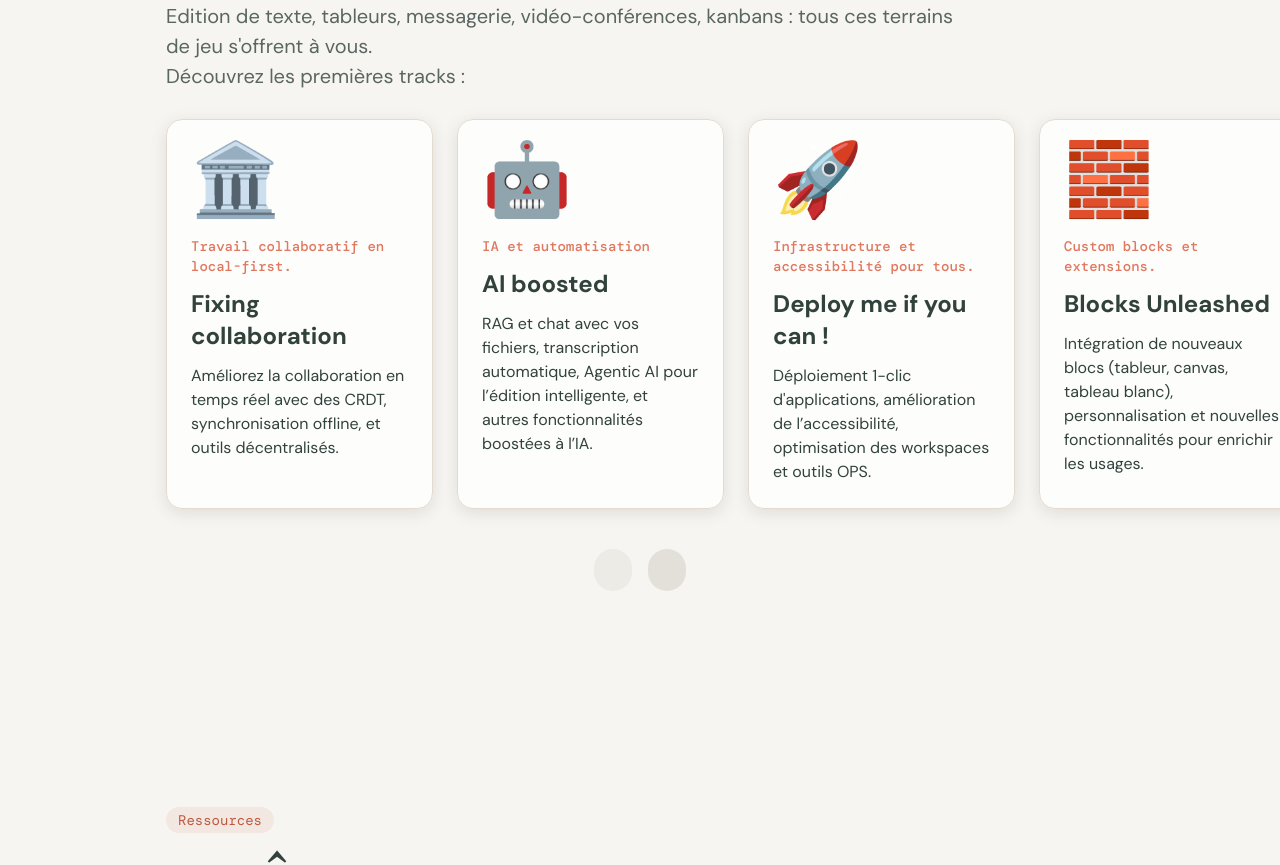
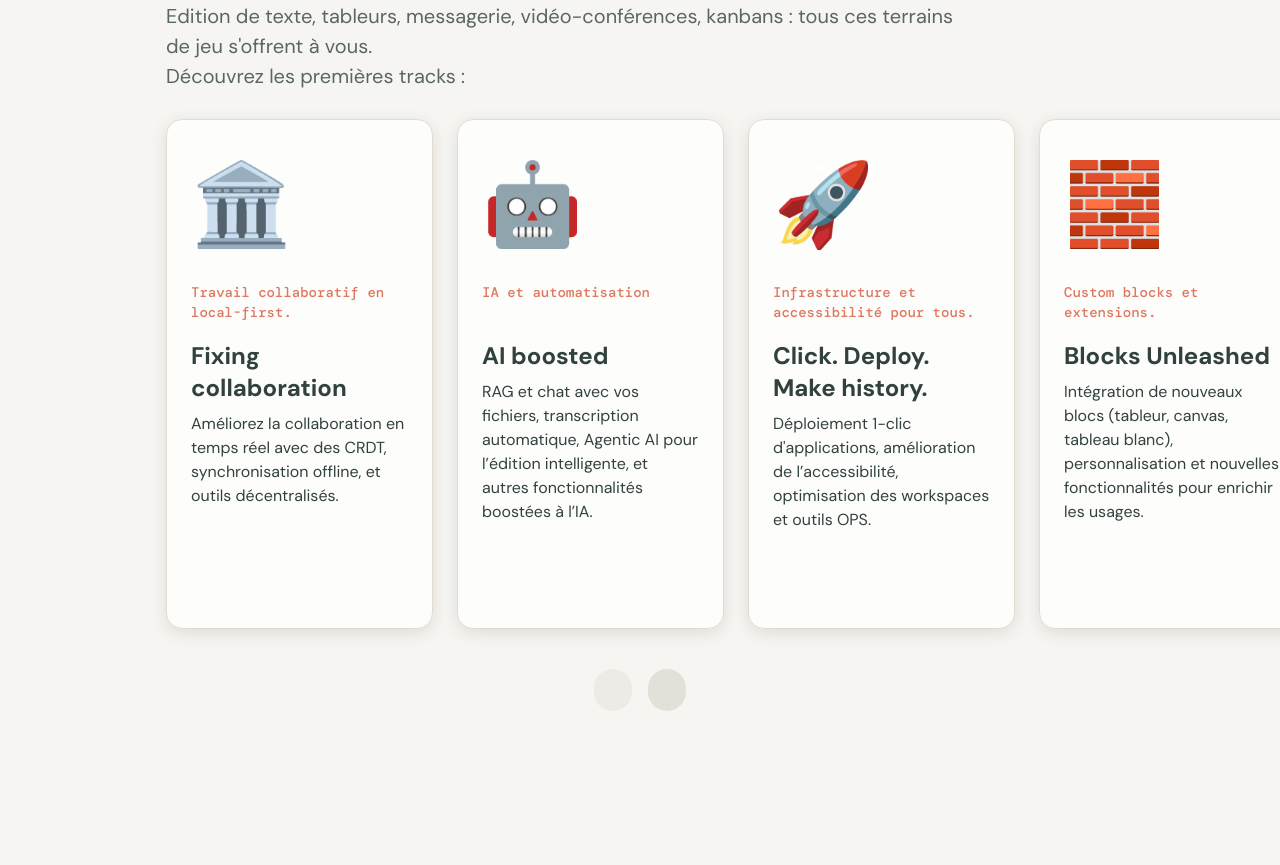
Before and after one commit to suitenumerique/hackdays, a Next.js app: page / in a window 1280 px wide. Shown: the part 2128-2993 px from the top of the page. Built offline with nearby package versions, Linux system fonts and the light colour scheme; some icons are missing.

Commit message:
Add block

```diff
--- a/public/locales/en.json
+++ b/public/locales/en.json
@@ -35,7 +35,7 @@
       },
       "3": {
         "tag": "Infrastructure and accessibility for all.",
-        "title": "Deploy me if you can!",
+        "title": "Click. Deploy. Make history.",
         "description": "One-click deployment of apps, improved accessibility, optimized workspaces, and OPS tools."
       },
       "4": {
@@ -52,6 +52,11 @@
         "tag": "Thematic Use Cases",
         "title": "So, so many use cases",
         "description": "Health, Education, Research, Agriculture… Imagine new workflows tailored to your specific use cases."
+      },
+      "7": {
+        "tag": "End to end encryption",
+        "title": "Decipher me, if you can",
+        "description": "Fully encripted communication and collaboration for full-blown sovereignty. E2EE, quantum proof encryption, Matrix protocol, PGP, Zero Knowledge Proof ..."
       }
     }
   },
--- a/public/locales/fr.json
+++ b/public/locales/fr.json
@@ -35,7 +35,7 @@
       },
       "3": {
         "tag": "Infrastructure et accessibilité pour tous.",
-        "title": "Deploy me if you can !",
+        "title": "Click. Deploy. Make history.",
         "description": "Déploiement 1-clic d'applications, amélioration de l’accessibilité, optimisation des workspaces et outils OPS."
       },
       "4": {
@@ -51,7 +51,12 @@
       "6": {
         "tag": "Cas d'usages thématiques",
         "title": "So, so many use cases",
-        "description": "Santé, Education, Recherche, Agriculture, etc imaginez les nouveaux parcours pour vos cas d'usage spécifiques"
+        "description": "Santé, Education, Recherche, Agriculture, etc... Imaginez les nouveaux parcours pour vos cas d'usage spécifiques"
+      },
+      "7": {
+        "tag": "Chiffrement de bout en bout.",
+        "title": "Decipher me, if you can",
+        "description": "Communication et collaboration entièrement chiffrées pour une souveraineté totale. E2EE, chiffrement résistant aux quantiques, protocole Matrix, PGP, preuve à connaissance nulle ..."
       }
     }
   },
--- a/src/sections/AVosMarques.tsx
+++ b/src/sections/AVosMarques.tsx
@@ -44,6 +44,7 @@ export function AVosMarques() {
   const [touchStart, setTouchStart] = useState<number | null>(null);
   const [touchEnd, setTouchEnd] = useState<number | null>(null);
   const minSwipeDistance = 30;
+  const [isAtEnd, setIsAtEnd] = useState(false);
 
   const onTouchStart = (e: React.TouchEvent) => {
     setTouchStart(e.touches[0].clientX);
@@ -67,8 +68,12 @@ export function AVosMarques() {
   };
 
   const handleScroll = (event: React.UIEvent) => {
-    const index = Math.floor(event.currentTarget.scrollLeft / 260); // 260px = largeur de chaque carte
+    const index = Math.round(event.currentTarget.scrollLeft / scrollAmount);
     setActiveIndex(index);
+    if (scrollContainerRef.current) {
+      const atEnd = scrollContainerRef.current.scrollLeft + scrollContainerRef.current.clientWidth >= scrollContainerRef.current.scrollWidth - 5;
+      setIsAtEnd(atEnd);
+    }
   };
 
   const scrollLeft = () => {
@@ -78,8 +83,7 @@ export function AVosMarques() {
   };
 
   const scrollRight = () => {
-    console.log(activeIndex, maxIndex);
-    if (scrollContainerRef.current && activeIndex + 1 < maxIndex) {
+    if (scrollContainerRef.current && activeIndex < maxIndex) {
       scrollContainerRef.current.scrollBy({ left: scrollAmount, behavior: 'smooth' });
     }
   };
@@ -120,9 +124,16 @@ export function AVosMarques() {
       tag: t('avosmarques.cards.6.tag'),
       title: t('avosmarques.cards.6.title'),
       description: t('avosmarques.cards.6.description'),
+    },
+    {
+      icon: "🙈",
+      tag: t('avosmarques.cards.7.tag'),
+      title: t('avosmarques.cards.7.title'),
+      description: t('avosmarques.cards.7.description'),
     }
   ]
-  const maxIndex = cards.length;
+
+  const maxIndex = cards.length - 1;
 
   return (
     <div id="AVosMarques" className="relative w-full pt-[96px] pb-[56px] md:py-[106px]">
@@ -148,10 +159,10 @@ export function AVosMarques() {
           onTouchEnd={onTouchEnd}
           >
           {cards.map((card, index) => (
-            <div key={index} className="snap-center bg-white/[0.75] border border-beige-200 min-w-[267px] max-w-[267px] flex flex-col p-6 rounded-[16px] card-box-shadow gap-3">
-              <span className="text-7xl">{card.icon}</span>
-              <span className="text-sm font-medium text-orange-500 font-code mt-2">{card.tag}</span>
-              <h3 className="text-2xl font-bold">{card.title}</h3>
+            <div key={index} className="snap-center bg-white/[0.75] border border-beige-200 min-w-[267px] max-w-[267px] flex flex-col p-6 rounded-[16px] card-box-shadow gap-2">
+              <span className="text-[81px]">{card.icon}</span>
+              <span className="text-sm font-medium text-orange-500 font-code mt-2 h-[34px]">{card.tag}</span>
+              <h3 className="text-2xl font-bold text-green-700 mt-4">{card.title}</h3>
               <p className="text-green-700 font-normal text-base">{card.description}</p>
             </div>
           ))}
@@ -160,7 +171,8 @@ export function AVosMarques() {
         <div className="swiper-arrows relative text-center mx-auto mt-3">
           <div className="flex gap-4 justify-center">
             <button onClick={scrollLeft}
-              className={`flex text-green-700 cursor-pointer transition-all h-[42px] px-[9px] py-[6px] justify-center items-center gap-[4px] rounded-full
+              disabled={ activeIndex === 0 }
+              className={`flex text-green-700 cursor-pointer disabled:cursor-default transition-all h-[42px] px-[9px] py-[6px] justify-center items-center gap-[4px] rounded-full
                ${activeIndex === 0 ? 'bg-beige-300/[0.25] text-green-300' : 'bg-beige-300/[0.5]'}`}>
               <ArrowBackIcon fontSize="medium" />
             </button>
@@ -175,8 +187,9 @@ export function AVosMarques() {
             </div>
 
             <button onClick={scrollRight}
-              className={`flex cursor-pointer transition-all text-green-700 h-[42px] px-[9px] py-[6px] justify-center items-center gap-[4px] rounded-full
-                ${activeIndex + 1 === maxIndex ? 'bg-beige-300/[0.25] text-green-300' : 'bg-beige-300/[0.5]'}`}>
+              disabled={ activeIndex === maxIndex || isAtEnd }
+              className={`flex cursor-pointer disabled:cursor-default transition-all text-green-700 h-[42px] px-[9px] py-[6px] justify-center items-center gap-[4px] rounded-full
+                ${activeIndex === maxIndex || isAtEnd ? 'bg-beige-300/[0.25] text-green-300' : 'bg-beige-300/[0.5]'}`}>
               <ArrowForwardIcon fontSize="medium" />
             </button>
           </div>
```
